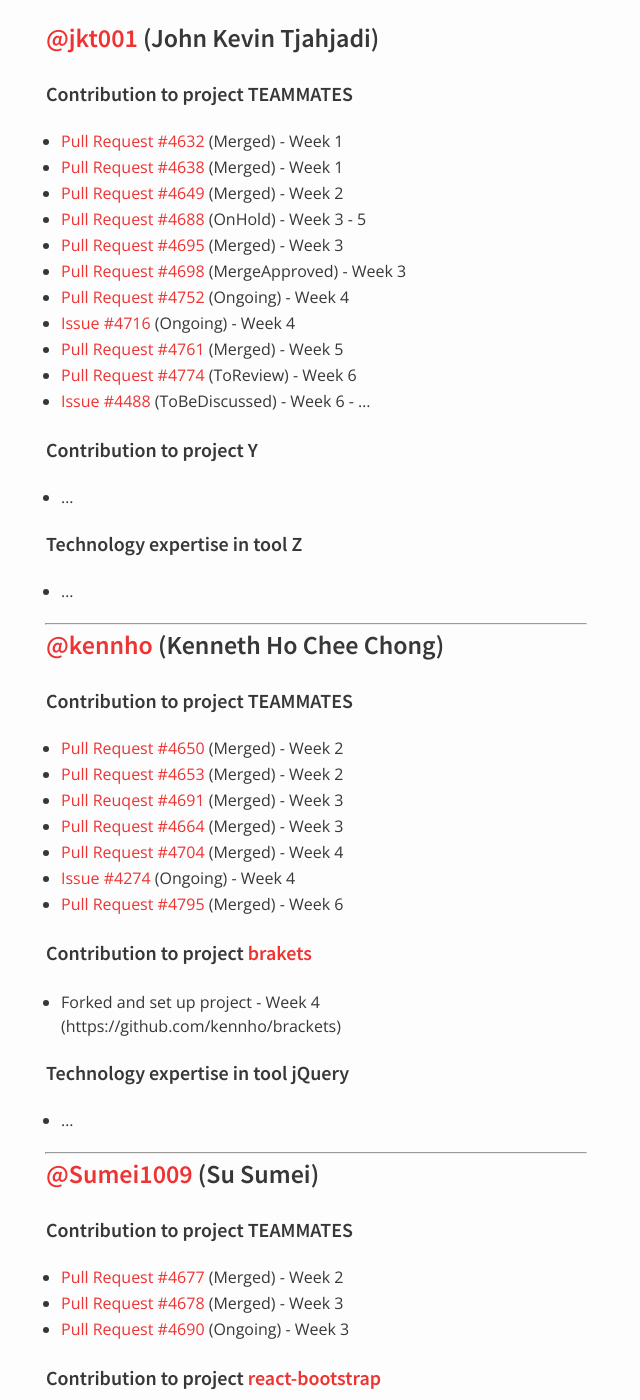
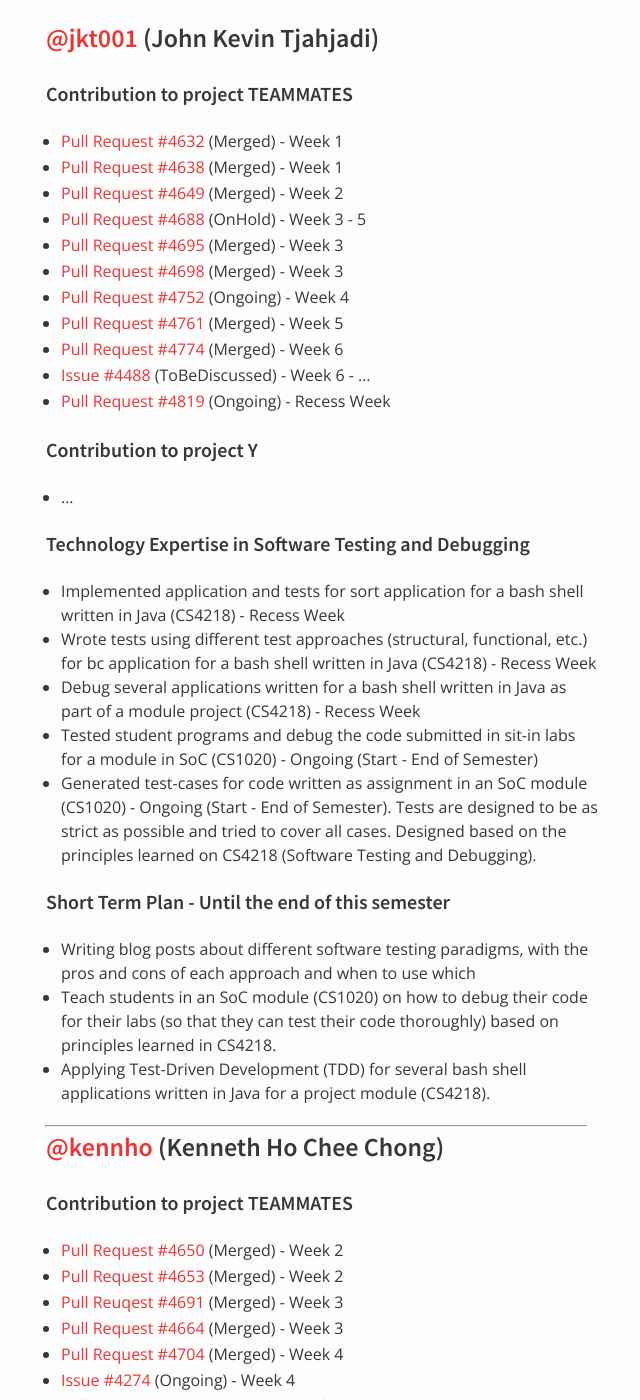
Before and after one commit to nus-oss/cs3281-AY1516S2-website, a Jekyll site: the page built from teams/teammates.md, in a window 1280 px wide and 1400 px high, scrolled down 952 px. Shown: the whole window, without its empty margins (324-964 px from the left). Built offline with Jekyll 4.4.1, drawn with Linux system fonts in a browser that asks for light colours; some of the changed text lies outside the part shown.

Commit message:
updated progress for jkt001, updated technology expertise and progress

```diff
--- a/teams/teammates.md
+++ b/teams/teammates.md
@@ -9,7 +9,7 @@ permalink: /teams/teammates/
 
 ## Members
  - [@jkt001](https://github.com/jkt001) (John Kevin Tjahjadi) Team Lead - Week 4 to ...
-   - Technology Expertise: Data Structures & Algorithms
+   - Technology Expertise: Software Testing and Debugging
 
  - [@kennho](https://github.com/kennho) (Kenneth Ho Chee Chong)
    - Technology Expertise: jQuery
@@ -41,18 +41,27 @@ permalink: /teams/teammates/
  * [Pull Request #4649](https://github.com/TEAMMATES/repo/pull/4649) (Merged) - Week 2
  * [Pull Request #4688](https://github.com/TEAMMATES/repo/pull/4688) (OnHold) - Week 3 - 5
  * [Pull Request #4695](https://github.com/TEAMMATES/repo/pull/4695) (Merged) - Week 3
- * [Pull Request #4698](https://github.com/TEAMMATES/repo/pull/4698) (MergeApproved) - Week 3
+ * [Pull Request #4698](https://github.com/TEAMMATES/repo/pull/4698) (Merged) - Week 3
  * [Pull Request #4752](https://github.com/TEAMMATES/teammates/pull/4752) (Ongoing) - Week 4
- * [Issue #4716](https://github.com/TEAMMATES/repo/issues/4716) (Ongoing) - Week 4
  * [Pull Request #4761](https://github.com/TEAMMATES/teammates/pull/4761) (Merged) - Week 5
- * [Pull Request #4774](https://github.com/TEAMMATES/teammates/pull/4774) (ToReview) - Week 6
+ * [Pull Request #4774](https://github.com/TEAMMATES/teammates/pull/4774) (Merged) - Week 6
  * [Issue #4488](https://github.com/TEAMMATES/repo/issues/4488) (ToBeDiscussed) - Week 6 - ...
+ * [Pull Request #4819](https://github.com/TEAMMATES/teammates/pull/4819) (Ongoing) - Recess Week
 
 #### Contribution to project Y
  * ...
 
-#### Technology expertise in tool Z
- * ...
+#### Technology Expertise in Software Testing and Debugging
+ * Implemented application and tests for sort application for a bash shell written in Java (CS4218) - Recess Week
+ * Wrote tests using different test approaches (structural, functional, etc.) for bc application for a bash shell written in Java (CS4218) - Recess Week
+ * Debug several applications written for a bash shell written in Java as part of a module project (CS4218) - Recess Week
+ * Tested student programs and debug the code submitted in sit-in labs for a module in SoC (CS1020) - Ongoing (Start - End of Semester)
+ * Generated test-cases for code written as assignment in an SoC module (CS1020) - Ongoing (Start - End of Semester). Tests are designed to be as strict as possible and tried to cover all cases. Designed based on the principles learned on CS4218 (Software Testing and Debugging).
+
+#### Short Term Plan - Until the end of this semester
+ * Writing blog posts about different software testing paradigms, with the pros and cons of each approach and when to use which
+ * Teach students in an SoC module (CS1020) on how to debug their code for their labs (so that they can test their code thoroughly) based on principles learned in CS4218.
+ * Applying Test-Driven Development (TDD) for several bash shell applications written in Java for a project module (CS4218).
 
 ---
 
```
